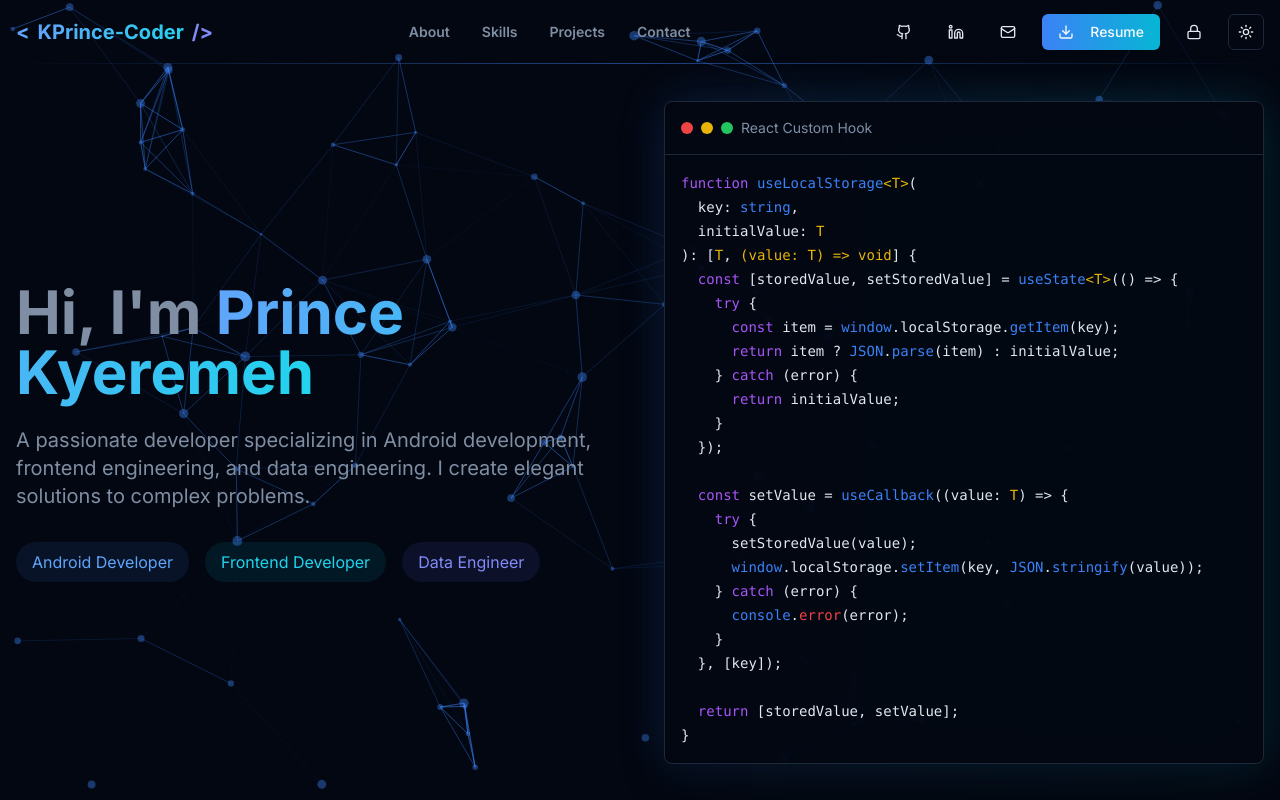
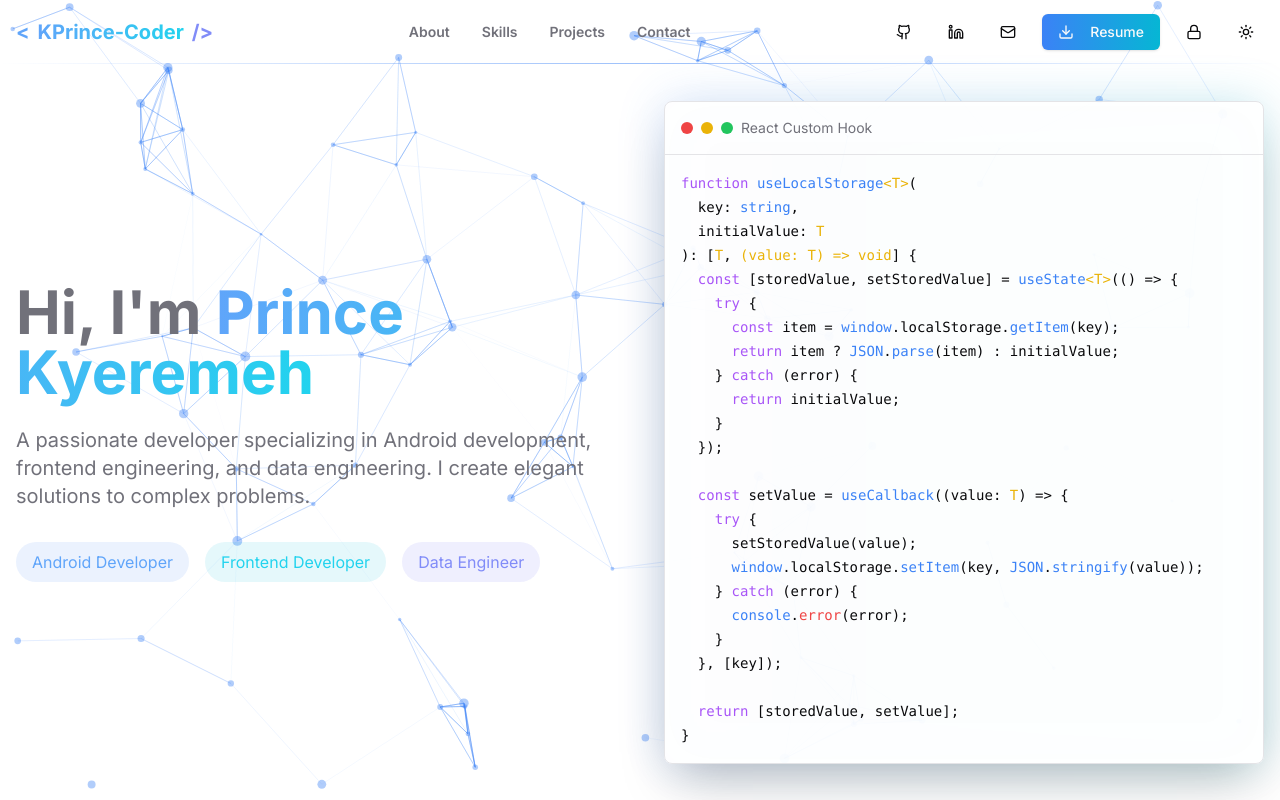
Before and after one commit to Prince-K-cmd/portfolio-webapp-3, a Next.js app: page / in a window 1280 px wide. Shown: the top 800 px of the page. Built offline with nearby package versions, Linux system fonts and the light colour scheme.

Commit message:
Fix theme not working

```diff
--- a/app/globals.css
+++ b/app/globals.css
@@ -4,69 +4,48 @@
 
 @layer base {
   :root {
-    --background: 224 71% 4%;
-    --foreground: 213 31% 91%;
-
-    --muted: 223 47% 11%;
-    --muted-foreground: 215.4 16.3% 56.9%;
-
-    --popover: 224 71% 4%;
-    --popover-foreground: 215 20.2% 65.1%;
-
-    --card: 224 71% 4%;
-    --card-foreground: 213 31% 91%;
-
-    --border: 216 34% 17%;
-    --input: 216 34% 17%;
-
-    --primary: 210 100% 52%;
-    --primary-foreground: 210 40% 98%;
-
-    --secondary: 199 89% 48%;
-    --secondary-foreground: 210 40% 98%;
-
-    --accent: 199 89% 48%;
-    --accent-foreground: 210 40% 98%;
-
-    --destructive: 0 63% 31%;
-    --destructive-foreground: 210 40% 98%;
-
-    --ring: 216 34% 17%;
-
+    --background: 0 0% 100%;
+    --foreground: 240 10% 3.9%;
+    --card: 0 0% 100%;
+    --card-foreground: 240 10% 3.9%;
+    --popover: 0 0% 100%;
+    --popover-foreground: 240 10% 3.9%;
+    --primary: 240 5.9% 10%;
+    --primary-foreground: 0 0% 98%;
+    --secondary: 240 4.8% 95.9%;
+    --secondary-foreground: 240 5.9% 10%;
+    --muted: 240 4.8% 95.9%;
+    --muted-foreground: 240 3.8% 46.1%;
+    --accent: 240 4.8% 95.9%;
+    --accent-foreground: 240 5.9% 10%;
+    --destructive: 0 84.2% 60.2%;
+    --destructive-foreground: 0 0% 98%;
+    --border: 240 5.9% 90%;
+    --input: 240 5.9% 90%;
+    --ring: 240 5.9% 10%;
     --radius: 0.5rem;
   }
 
   .dark {
-    --background: 224 71% 4%;
-    --foreground: 213 31% 91%;
-
-    --muted: 223 47% 11%;
-    --muted-foreground: 215.4 16.3% 56.9%;
-
-    --popover: 224 71% 4%;
-    --popover-foreground: 215 20.2% 65.1%;
-
-    --card: 224 71% 4%;
-    --card-foreground: 213 31% 91%;
-
-    --border: 216 34% 17%;
-    --input: 216 34% 17%;
-
-    --primary: 210 40% 98%;
-    --primary-foreground: 222.2 47.4% 1.2%;
-
-    --secondary: 222.2 47.4% 11.2%;
-    --secondary-foreground: 210 40% 98%;
-
-    --accent: 216 34% 17%;
-    --accent-foreground: 210 40% 98%;
-
-    --destructive: 0 63% 31%;
-    --destructive-foreground: 210 40% 98%;
-
-    --ring: 216 34% 17%;
-
-    --radius: 0.5rem;
+    --background: 240 10% 3.9%;
+    --foreground: 0 0% 98%;
+    --card: 240 10% 3.9%;
+    --card-foreground: 0 0% 98%;
+    --popover: 240 10% 3.9%;
+    --popover-foreground: 0 0% 98%;
+    --primary: 0 0% 98%;
+    --primary-foreground: 240 5.9% 10%;
+    --secondary: 240 3.7% 15.9%;
+    --secondary-foreground: 0 0% 98%;
+    --muted: 240 3.7% 15.9%;
+    --muted-foreground: 240 5% 64.9%;
+    --accent: 240 3.7% 15.9%;
+    --accent-foreground: 0 0% 98%;
+    --destructive: 0 62.8% 30.6%;
+    --destructive-foreground: 0 0% 98%;
+    --border: 240 3.7% 15.9%;
+    --input: 240 3.7% 15.9%;
+    --ring: 240 4.9% 83.9%;
   }
 }
 
@@ -80,12 +59,34 @@
 }
 
 @layer components {
+  /* .theme-gradient-button {
+    @apply bg-gradient-to-r from-blue-500 to-cyan-500 text-white hover:from-blue-600 hover:to-cyan-600;
+
+    .project-card-hover {
+      @apply transition-all duration-300 ease-in-out hover:scale-105 hover:shadow-xl;
+    }
+    .project-link-overlay {
+      @apply absolute inset-0 bg-black/30 opacity-0 group-hover:opacity-100 transition-opacity duration-300;
+    }
+  } */
+  .theme-gradient-button {
+    @apply bg-gradient-to-r from-blue-500 to-cyan-500 text-white hover:from-blue-600 hover:to-cyan-600;
+  }
+
+  .theme-aware-button {
+    @apply bg-primary text-primary-foreground hover:bg-primary/90;
+  }
+
+  .theme-aware-text {
+    @apply text-foreground;
+  }
+
   .section-title {
-    @apply text-3xl font-bold text-center relative pb-6 mb-16;
+    @apply text-3xl font-bold text-center relative pb-4 mb-16;
   }
 
   .section-title::after {
-    content: '';
+    content: "";
     @apply absolute bottom-0 left-1/2 transform -translate-x-1/2 w-24 h-1 bg-gradient-to-r from-blue-500 to-cyan-500 rounded-full;
   }
 
@@ -94,14 +95,11 @@
   }
 
   .gradient-border::before {
-    content: '';
+    content: "";
     @apply absolute inset-0 rounded-lg p-[1px] bg-gradient-to-r from-blue-500 to-cyan-500;
-    -webkit-mask:
-      linear-gradient(#fff 0 0) content-box,
+    -webkit-mask: linear-gradient(#fff 0 0) content-box,
       linear-gradient(#fff 0 0);
-    mask:
-      linear-gradient(#fff 0 0) content-box,
-      linear-gradient(#fff 0 0);
+    mask: linear-gradient(#fff 0 0) content-box, linear-gradient(#fff 0 0);
     -webkit-mask-composite: xor;
     mask-composite: exclude;
   }
@@ -111,13 +109,29 @@
   }
 
   .header-glow::after {
-    content: '';
+    content: "";
     @apply absolute bottom-0 left-0 right-0 h-[1px] bg-gradient-to-r from-transparent via-blue-500 to-transparent opacity-50;
   }
 
   .input-glow:focus {
     @apply border-transparent ring-2 ring-blue-500/50;
     box-shadow: 0 0 0 2px rgba(59, 130, 246, 0.1);
+  }
+}
+
+@layer utilities {
+  .animate-pulse-slow {
+    animation: pulse 4s cubic-bezier(0.4, 0, 0.6, 1) infinite;
+  }
+
+  @keyframes pulse {
+    0%,
+    100% {
+      opacity: 1;
+    }
+    50% {
+      opacity: 0.7;
+    }
   }
 }
 
@@ -133,7 +147,7 @@
 }
 
 .admin-button::before {
-  content: '';
+  content: "";
   position: absolute;
   top: -2px;
   left: 50%;
--- a/components/theme-toggle.tsx
+++ b/components/theme-toggle.tsx
@@ -1,26 +1,30 @@
-"use client"
+"use client";
 
-import * as React from "react"
-import { Moon, Sun } from 'lucide-react'
-import { useTheme } from "next-themes"
+import * as React from "react";
+import { Moon, Sun } from "lucide-react";
+import { useTheme } from "next-themes";
 
-import { Button } from "@/components/ui/button"
+import { Button } from "@/components/ui/button";
 import {
   DropdownMenu,
   DropdownMenuContent,
   DropdownMenuItem,
   DropdownMenuTrigger,
-} from "@/components/ui/dropdown-menu"
+} from "@/components/ui/dropdown-menu";
 
 export function ThemeToggle() {
-  const { setTheme } = useTheme()
+  const { setTheme, resolvedTheme } = useTheme();
 
   return (
     <DropdownMenu>
       <DropdownMenuTrigger asChild>
-        <Button variant="outline" size="icon">
-          <Sun className="h-[1.2rem] w-[1.2rem] rotate-0 scale-100 transition-all dark:-rotate-90 dark:scale-0" />
-          <Moon className="absolute h-[1.2rem] w-[1.2rem] rotate-90 scale-0 transition-all dark:rotate-0 dark:scale-100" />
+        <Button
+          variant="ghost"
+          size="icon"
+          className="bg-transparent hover:bg-muted dark:hover:bg-muted/50"
+        >
+          <Sun className="h-[1.2rem] w-[1.2rem] rotate-0 scale-100 transition-all dark:-rotate-90 dark:scale-0 text-foreground" />
+          <Moon className="absolute h-[1.2rem] w-[1.2rem] rotate-90 scale-0 transition-all dark:rotate-0 dark:scale-100 text-foreground" />
           <span className="sr-only">Toggle theme</span>
         </Button>
       </DropdownMenuTrigger>
@@ -36,5 +40,5 @@ export function ThemeToggle() {
         </DropdownMenuItem>
       </DropdownMenuContent>
     </DropdownMenu>
-  )
+  );
 }
--- a/tailwind.config.ts
+++ b/tailwind.config.ts
@@ -10,53 +10,53 @@ const config: Config = {
   theme: {
     extend: {
       colors: {
-  			background: 'hsl(var(--background))',
-  			foreground: 'hsl(var(--foreground))',
+        background: "hsl(var(--background))",
+        foreground: "hsl(var(--foreground))",
         card: {
-  				DEFAULT: 'hsl(var(--card))',
-  				foreground: 'hsl(var(--card-foreground))'
+          DEFAULT: "hsl(var(--card))",
+          foreground: "hsl(var(--card-foreground))",
         },
         popover: {
-  				DEFAULT: 'hsl(var(--popover))',
-  				foreground: 'hsl(var(--popover-foreground))'
+          DEFAULT: "hsl(var(--popover))",
+          foreground: "hsl(var(--popover-foreground))",
         },
         primary: {
-  				DEFAULT: 'hsl(var(--primary))',
-  				foreground: 'hsl(var(--primary-foreground))'
+          DEFAULT: "hsl(var(--primary))",
+          foreground: "hsl(var(--primary-foreground))",
         },
         secondary: {
-  				DEFAULT: 'hsl(var(--secondary))',
-  				foreground: 'hsl(var(--secondary-foreground))'
+          DEFAULT: "hsl(var(--secondary))",
+          foreground: "hsl(var(--secondary-foreground))",
         },
         muted: {
-  				DEFAULT: 'hsl(var(--muted))',
-  				foreground: 'hsl(var(--muted-foreground))'
+          DEFAULT: "hsl(var(--muted))",
+          foreground: "hsl(var(--muted-foreground))",
         },
         accent: {
-  				DEFAULT: 'hsl(var(--accent))',
-  				foreground: 'hsl(var(--accent-foreground))'
+          DEFAULT: "hsl(var(--accent))",
+          foreground: "hsl(var(--accent-foreground))",
         },
         destructive: {
-  				DEFAULT: 'hsl(var(--destructive))',
-  				foreground: 'hsl(var(--destructive-foreground))'
+          DEFAULT: "hsl(var(--destructive))",
+          foreground: "hsl(var(--destructive-foreground))",
         },
-  			border: 'hsl(var(--border))',
-  			input: 'hsl(var(--input))',
-  			ring: 'hsl(var(--ring))',
+        border: "hsl(var(--border))",
+        input: "hsl(var(--input))",
+        ring: "hsl(var(--ring))",
         chart: {
-  				'1': 'hsl(var(--chart-1))',
-  				'2': 'hsl(var(--chart-2))',
-  				'3': 'hsl(var(--chart-3))',
-  				'4': 'hsl(var(--chart-4))',
-  				'5': 'hsl(var(--chart-5))'
-  			}
+          "1": "hsl(var(--chart-1))",
+          "2": "hsl(var(--chart-2))",
+          "3": "hsl(var(--chart-3))",
+          "4": "hsl(var(--chart-4))",
+          "5": "hsl(var(--chart-5))",
+        },
       },
       borderRadius: {
-  			lg: 'var(--radius)',
-  			md: 'calc(var(--radius) - 2px)',
-  			sm: 'calc(var(--radius) - 4px)'
-  		}
-  	}
+        lg: "var(--radius)",
+        md: "calc(var(--radius) - 2px)",
+        sm: "calc(var(--radius) - 4px)",
+      },
+    },
   },
   plugins: [require("tailwindcss-animate")],
 };
```
Also changed, not shown: components/theme-provider.tsx (+5 -5 lines). Lines whose indentation alone changed are shown as unchanged.
